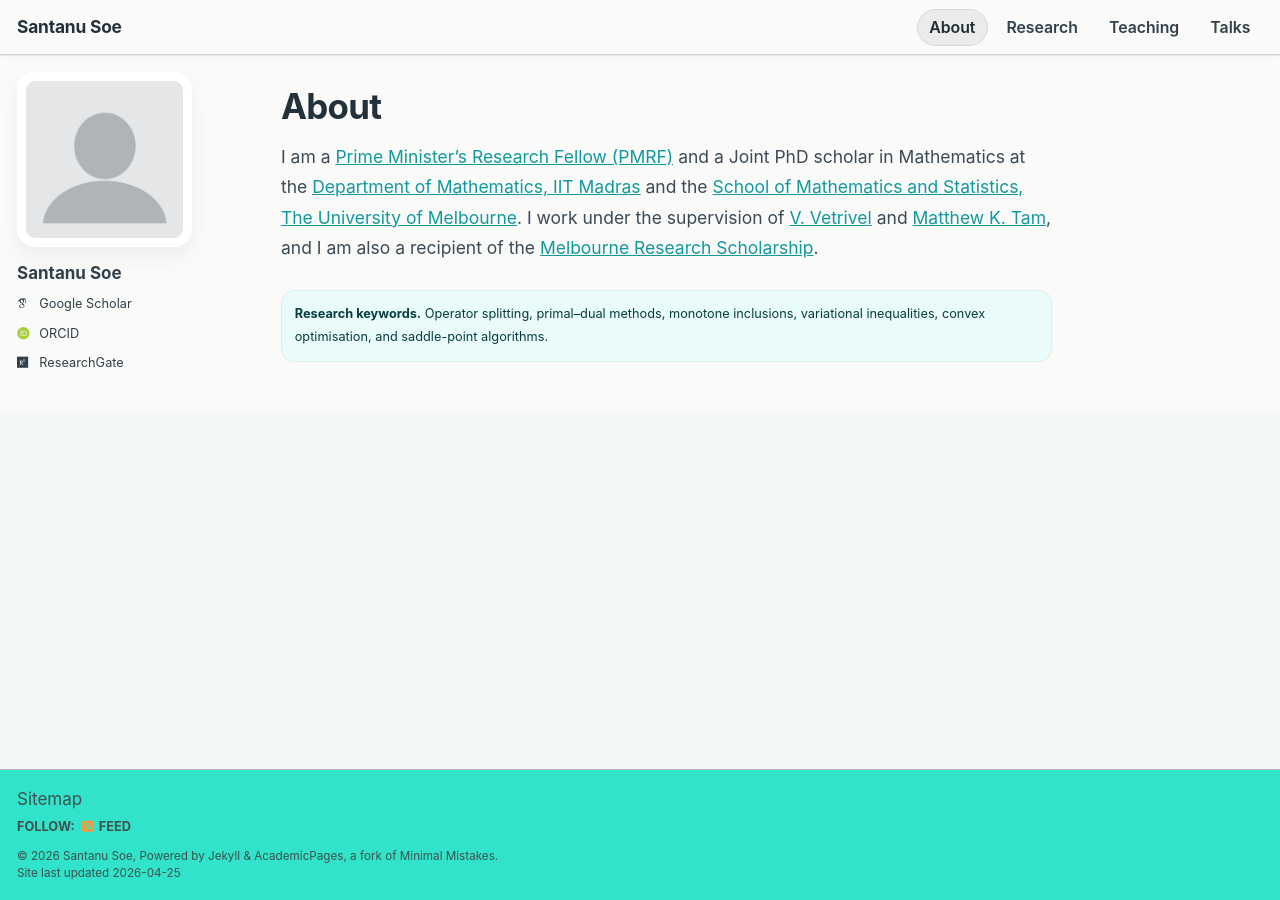
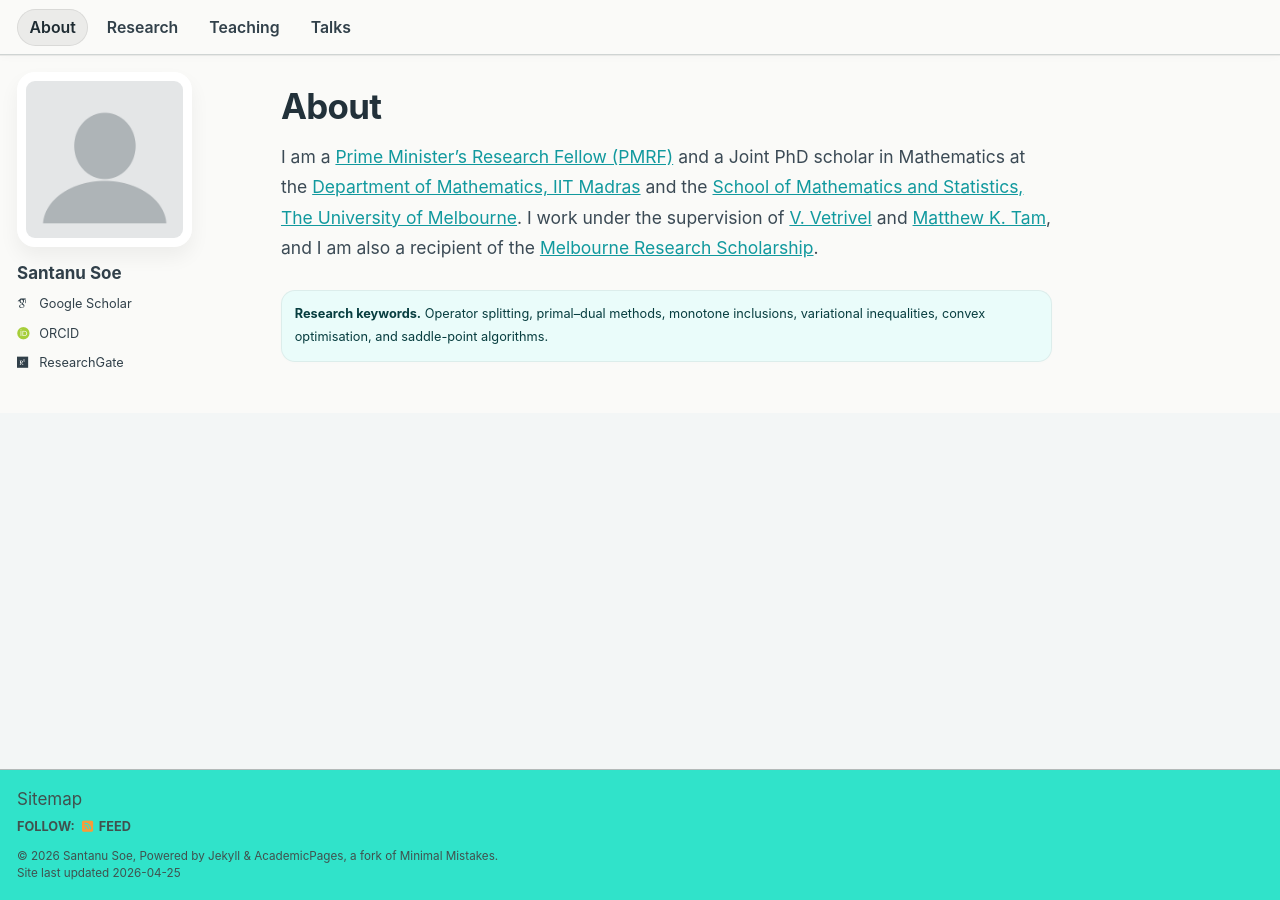
Before and after one commit to santanusoe/santanusoe.github.io, a Jekyll site: the page built from _pages/about.md, in a window 1280 px wide. Built offline with Jekyll 4.4.1, drawn with Linux system fonts in a browser that asks for light colours; some web fonts are replaced; a script bundle is joined from its source files by our own code; library files that are not in the unit come from our copies.

Commit message:
Remove duplicate name from masthead

```diff
--- a/_includes/masthead.html
+++ b/_includes/masthead.html
@@ -2,9 +2,6 @@
 <div class="masthead">
   <div class="masthead__inner-wrap">
     <div class="masthead__menu">
-      <div class="site-nav-brand">
-        <a href="{{ base_path }}/" aria-label="Santanu Soe homepage">{{ site.title | default: site.name }}</a>
-      </div>
       <nav id="site-nav" class="site-nav-bar" aria-label="Primary navigation">
         <ul class="site-nav-links">
           {% for link in site.data.navigation.main %}
```
